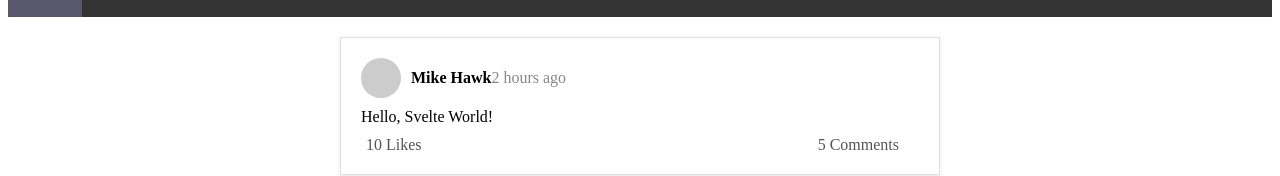
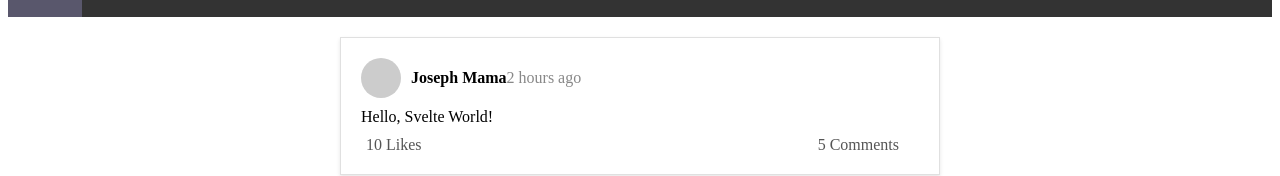
Before and after one commit to danejcamacho/Facebook-Clone-CPSC362, a SvelteKit app in the folder facebook-clone/: page / in a window 1280 px wide. Shown: the part 160-336 px from the top of the page. Built offline with nearby package versions, Linux system fonts and the light colour scheme.

Commit message:
changed name for example profile

```diff
--- a/facebook-clone/src/routes/+page.svelte
+++ b/facebook-clone/src/routes/+page.svelte
@@ -2,7 +2,7 @@
     let posts = [
       {
         id: 1,
-        author: 'Mike Hawk',
+        author: 'Joseph Mama',
         timestamp: '2 hours ago',
         content: 'Hello, Svelte World!',
         likes: 10,
```
